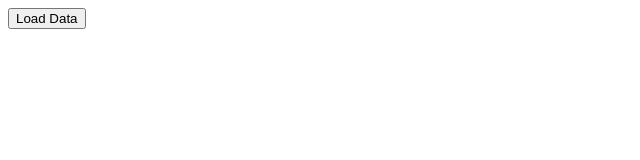
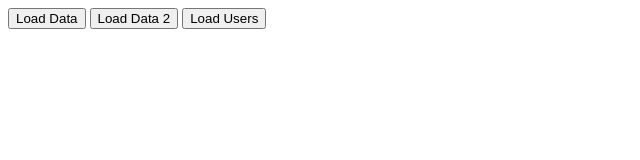
Before and after one commit to omorfarukmahfuj/33-Explore-API, a plain HTML site: page index.html in a window 1280 px wide. Shown: the whole page, without its empty margins (0-640 px from the left). Drawn offline with Linux system fonts and the light colour scheme.

Commit message:
app added

```diff
--- a/index.html
+++ b/index.html
@@ -10,7 +10,11 @@
 <body>
 
   <button onclick="loadData()">Load Data</button>
-  <script src="fetch.js"></script>
+  <button onclick="loadData2()">Load Data 2</button>
+  <button onclick="loadUsers()">Load Users</button>
+
+  <script src="js/fetch.js"></script>
+  <script src="js/app.js"></script>
 </body>
 
 </html>
--- /dev/null
+++ b/js/app.js
@@ -0,0 +1,15 @@
+function loadData2() {
+  fetch('https://jsonplaceholder.typicode.com/todos/1')
+    .then(res => res.json())
+    .then(json => console.log(json))
+}
+
+function loadUsers() {
+  fetch('https://jsonplaceholder.typicode.com/users')
+    .then(res => res.json())
+    .then(data => console.log(displayUsers(data)))
+}
+
+function displayUsers(data) {
+  console.log(data);
+}
```
Also changed, not shown: js/fetch.js (renamed from fetch.js), js/json.js (renamed from json.js).
